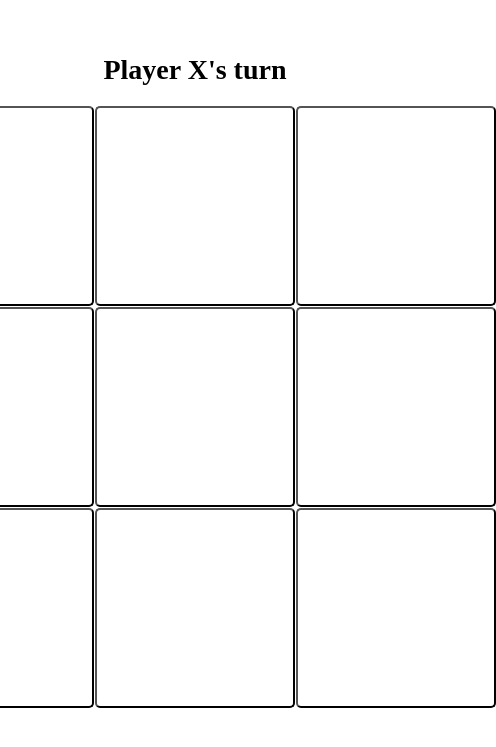
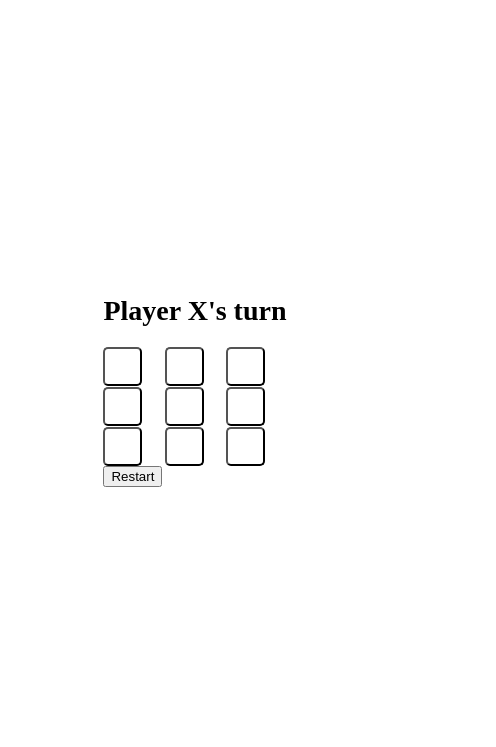
Before and after one commit to ismailfateen/react-ttt, a Next.js app: page / in a window 390 px wide. Shown: the part 103-850 px from the top of the page, 496 px wide, since content can reach past the window. Built offline with nearby package versions, Linux system fonts and the light colour scheme.

Commit message:
good for mobile?

```diff
--- a/styles/globals.css
+++ b/styles/globals.css
@@ -5,11 +5,10 @@
 }
 
 .square{
-  width: 200px;
-  height: 200px;
-  font-size: 6rem;
+  width: 10vw;
+  height: 10vw;
   border-radius: 5px;
-  font-size: 10rem;
+  font-size: 5vw;
   font-weight: 900;
   background-color: white;
 }
@@ -31,7 +30,6 @@
 
 p{
   text-align: center;
-  font-size: 28px;
   font-weight: bold;
   margin: 0 0 20px 0;
   color: coral;
```
